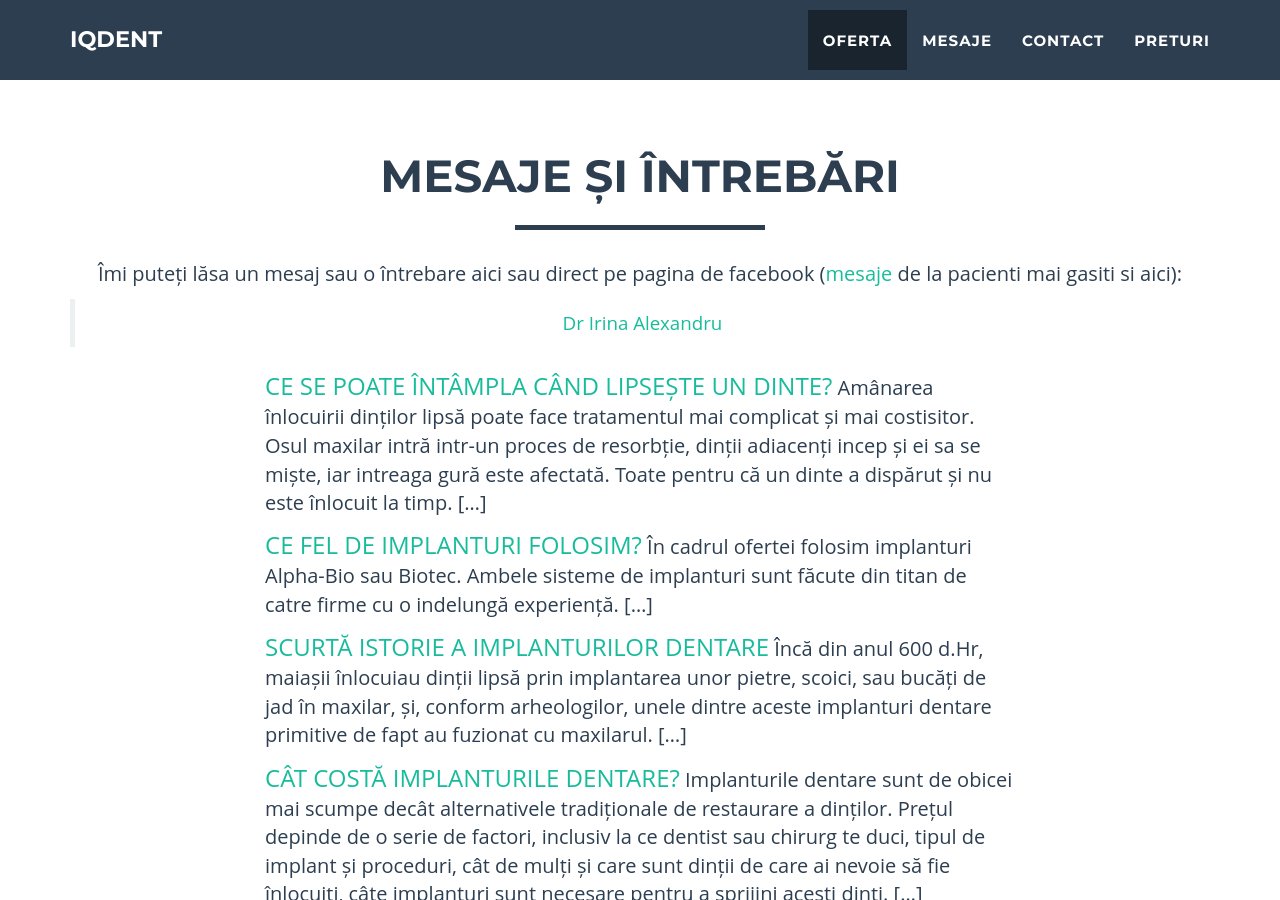
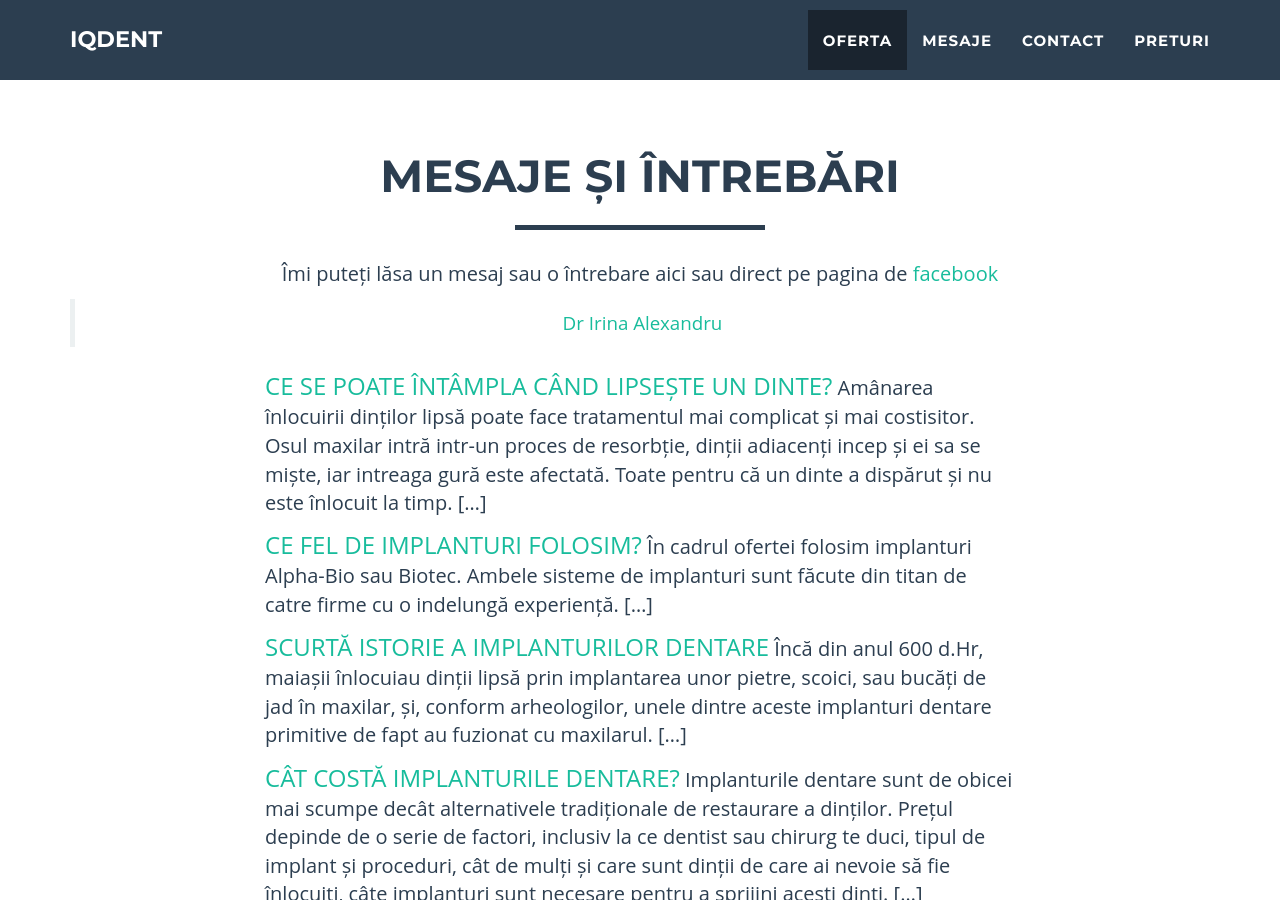
Before and after one commit to littledentgopo/offerdent, a Jekyll site: the page built from index.html, in a window 1280 px wide and 900 px high, scrolled down 2226 px. Built offline with Jekyll 4.4.1, drawn with Linux system fonts in a browser that asks for light colours.

Commit message:
Update section-message.html

```diff
--- a/_includes/section-message.html
+++ b/_includes/section-message.html
@@ -11,7 +11,7 @@
             <div class="row">
                 <div class="col-lg-12 text-center">
 
-                   <p>Îmi puteți lăsa un mesaj sau o întrebare aici sau direct pe pagina de facebook (<a href="/mesaje.html" target="_blank" >mesaje</a> de la pacienti mai gasiti si aici):</p>
+                   <p>Îmi puteți lăsa un mesaj sau o întrebare aici sau direct pe pagina de <a href="https://www.facebook.com/dririnaalexandru">facebook</a></p>
 
                    <div class="fb-page" data-href="https://www.facebook.com/dririnaalexandru" data-width="500" data-small-header="true" data-adapt-container-width="true" data-hide-cover="true" data-show-facepile="false" data-show-posts="false"><div class="fb-xfbml-parse-ignore"><blockquote cite="https://www.facebook.com/dririnaalexandru"><a href="https://www.facebook.com/dririnaalexandru">Dr Irina Alexandru</a></blockquote></div></div>
 
```
